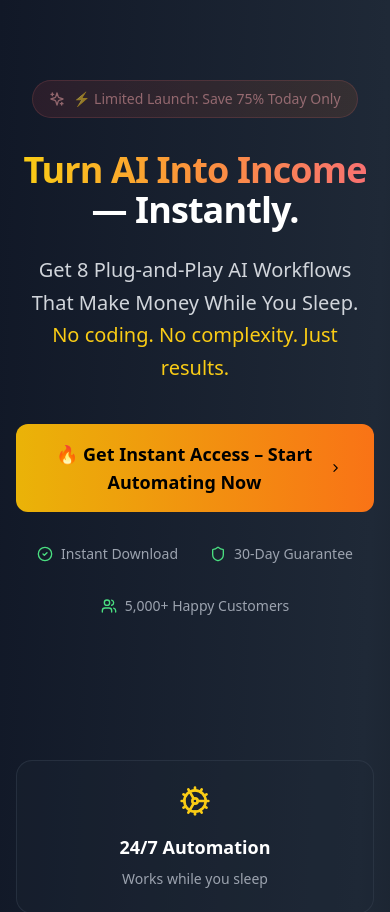
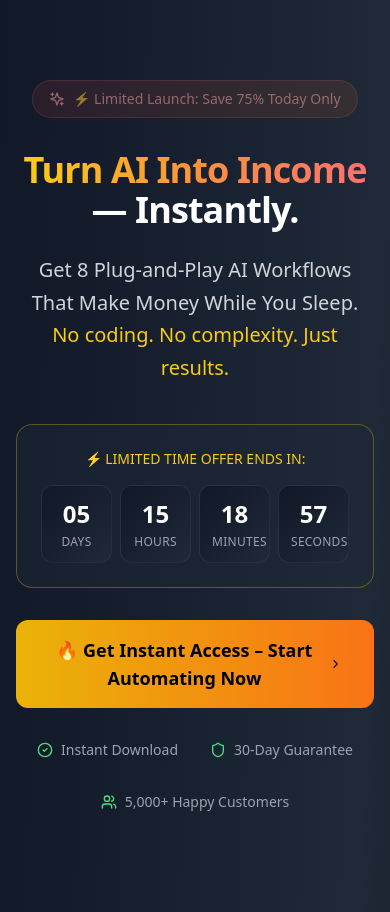
Before and after one commit to armor-mask/project, a React (Vite) app: page / in a window 390 px wide. Shown: the top 912 px of the page. Built offline with nearby package versions, Linux system fonts and the light colour scheme.

Commit message:
Add responsive countdown timer to landing page

```diff
--- a/src/App.tsx
+++ b/src/App.tsx
@@ -1,8 +1,90 @@
 import React, { useState, useEffect } from 'react';
 import { Check, Download, Star, Zap, Clock, DollarSign, PlayCircle, Sparkles, ChevronRight, CheckCircle2, Users, Target, Shield, ArrowRight, Cog, TrendingUp, Eye, Video, Music, BarChart3, Palette, Globe, Rocket } from 'lucide-react';
 
+interface TimeLeft {
+  days: number;
+  hours: number;
+  minutes: number;
+  seconds: number;
+}
+
+function CountdownTimer({ targetDate }: { targetDate: string }) {
+  const [timeLeft, setTimeLeft] = useState<TimeLeft>({ days: 0, hours: 0, minutes: 0, seconds: 0 });
+  const [isExpired, setIsExpired] = useState(false);
+
+  useEffect(() => {
+    const calculateTimeLeft = () => {
+      const difference = new Date(targetDate).getTime() - new Date().getTime();
+
+      if (difference > 0) {
+        const days = Math.floor(difference / (1000 * 60 * 60 * 24));
+        const hours = Math.floor((difference / (1000 * 60 * 60)) % 24);
+        const minutes = Math.floor((difference / 1000 / 60) % 60);
+        const seconds = Math.floor((difference / 1000) % 60);
+
+        setTimeLeft({ days, hours, minutes, seconds });
+        setIsExpired(false);
+      } else {
+        setIsExpired(true);
+      }
+    };
+
+    calculateTimeLeft();
+    const timer = setInterval(calculateTimeLeft, 1000);
+
+    return () => clearInterval(timer);
+  }, [targetDate]);
+
+  if (isExpired) {
+    return (
+      <div className="mb-8 p-4 rounded-2xl bg-gray-800/50 border border-gray-700/50 max-w-md mx-auto">
+        <p className="text-lg font-medium text-gray-300 text-center">
+          ⏰ The launch offer has ended
+        </p>
+      </div>
+    );
+  }
+
+  const timeUnits = [
+    { label: 'Days', value: timeLeft.days },
+    { label: 'Hours', value: timeLeft.hours },
+    { label: 'Minutes', value: timeLeft.minutes },
+    { label: 'Seconds', value: timeLeft.seconds }
+  ];
+
+  return (
+    <div className="mb-8 p-6 rounded-2xl bg-gray-800/50 border border-yellow-400/30 max-w-2xl mx-auto">
+      <div className="text-center mb-4">
+        <p className="text-sm font-medium text-yellow-400 mb-2">⚡ LIMITED TIME OFFER ENDS IN:</p>
+      </div>
+      <div className="grid grid-cols-4 gap-2 sm:gap-4">
+        {timeUnits.map((unit, index) => (
+          <div key={unit.label} className="text-center">
+            <div className="bg-gradient-to-br from-gray-900 to-gray-800 rounded-xl p-3 sm:p-4 border border-gray-700/50">
+              <div className="text-2xl sm:text-3xl font-bold text-white mb-1">
+                {unit.value.toString().padStart(2, '0')}
+              </div>
+              <div className="text-xs sm:text-sm text-gray-400 font-medium uppercase tracking-wide">
+                {unit.label}
+              </div>
+            </div>
+            {index < timeUnits.length - 1 && (
+              <div className="hidden sm:block absolute top-1/2 -translate-y-1/2 right-0 translate-x-1/2">
+                <span className="text-yellow-400 font-bold text-xl">:</span>
+              </div>
+            )}
+          </div>
+        ))}
+      </div>
+    </div>
+  );
+}
+
 function App() {
   const [showThankYou, setShowThankYou] = useState(false);
+
+  // Set countdown target date (August 5, 2025 at 23:59:59 UTC)
+  const countdownTarget = "2025-08-05T23:59:59Z";
 
   const handlePurchase = () => {
     // In a real app, this would integrate with Stripe
@@ -39,6 +121,8 @@ function App() {
             <br />
             <span className="text-yellow-400">No coding. No complexity. Just results.</span>
           </p>
+
+          <CountdownTimer targetDate={countdownTarget} />
 
           <div className="flex flex-col sm:flex-row gap-4 justify-center items-center mb-8">
             <button
```
